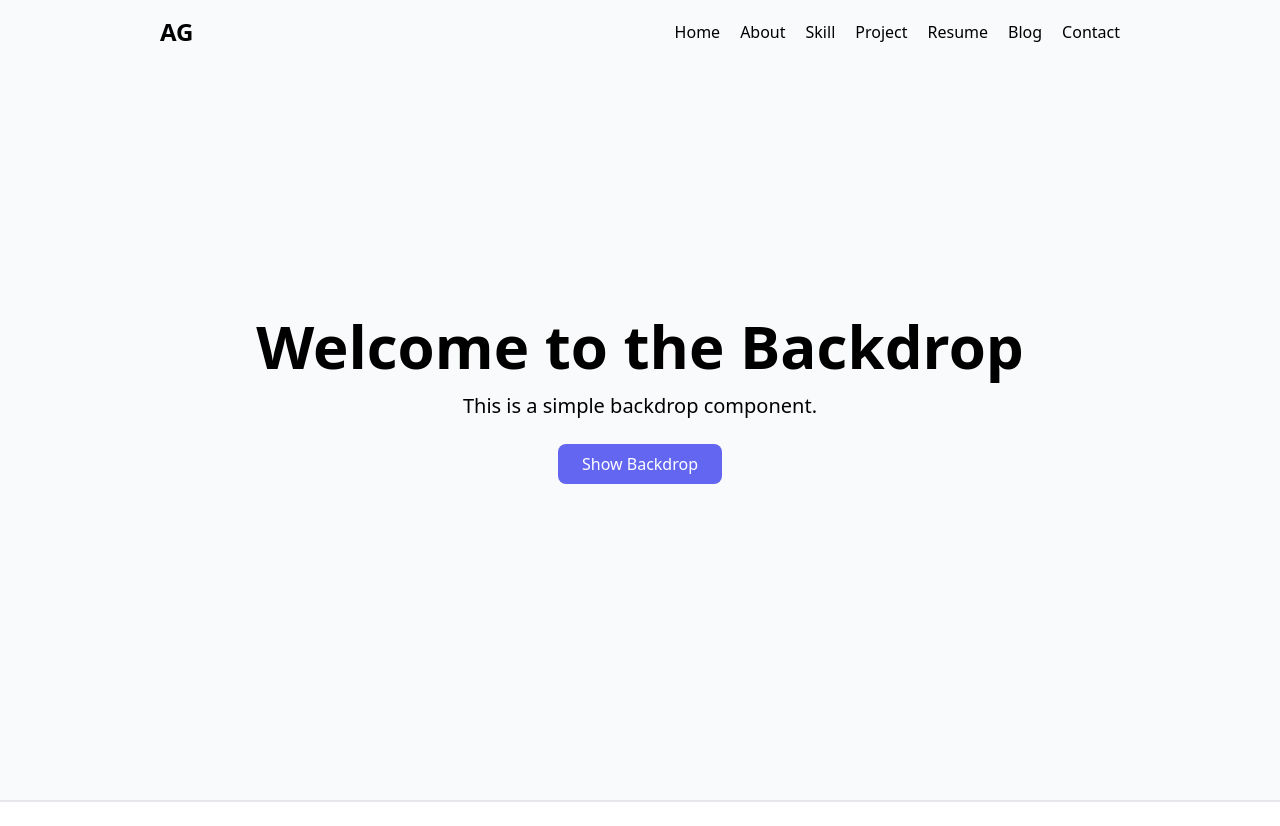
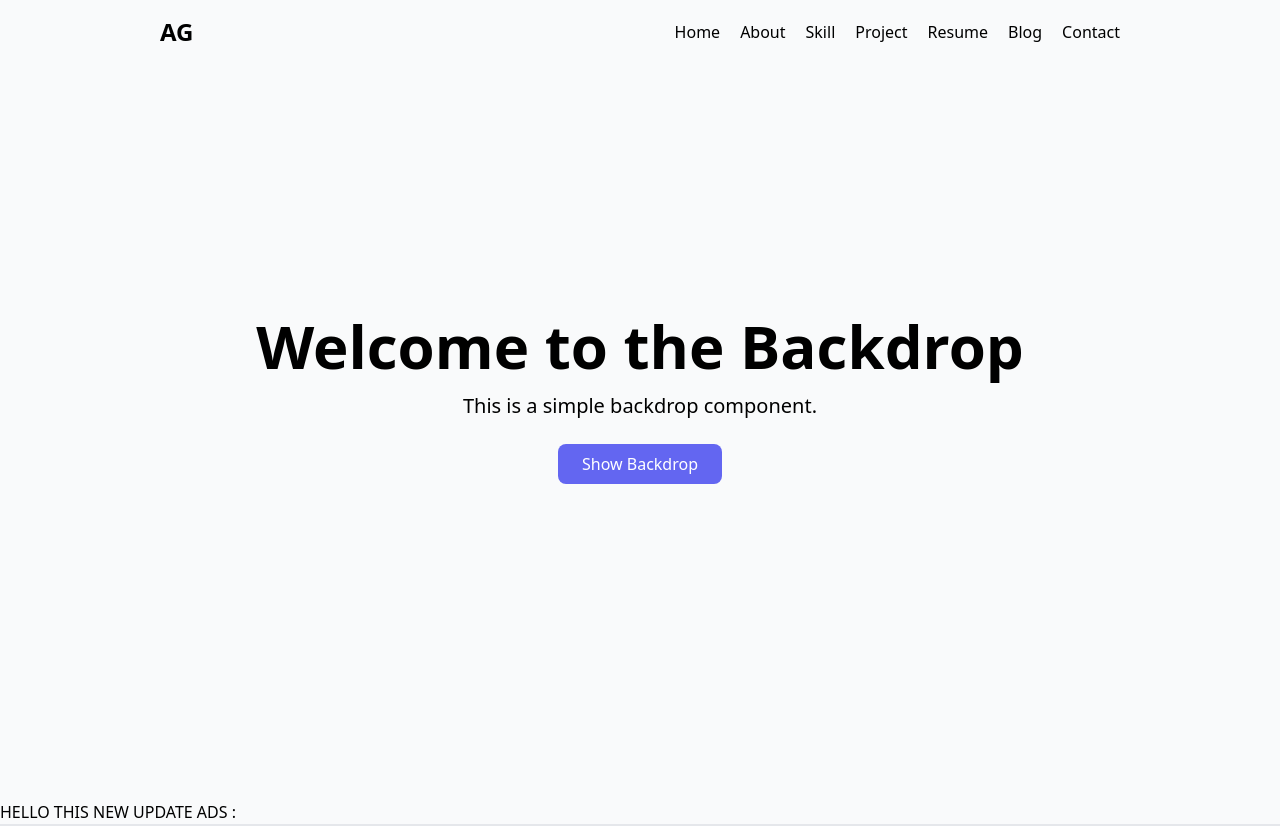
Before and after one commit to godhaniankur/portfolio-, a React (Vite) app in the folder frontend/: page / in a window 1280 px wide. Before the commit the page ends 802 px from the top, so only its background shows below. Built offline with nearby package versions, Linux system fonts and the light colour scheme.

Commit message:
add ads meta tag in html file

```diff
--- a/frontend/index.html
+++ b/frontend/index.html
@@ -2,7 +2,8 @@
 <html lang="en">
   <head>
     <meta charset="UTF-8" />
-    <meta name="google-adsense-account" content="ca-pub-7876219071022210">
+   <script async src="https://pagead2.googlesyndication.com/pagead/js/adsbygoogle.js?client=ca-pub-7876219071022210"
+     crossorigin="anonymous"></script>
     <link rel="icon" type="image/svg+xml" href="/favicon.svg" />
     <meta name="viewport" content="width=device-width, initial-scale=1.0" />
     <title>frontend</title>
--- a/frontend/src/Backdrop.jsx
+++ b/frontend/src/Backdrop.jsx
@@ -38,6 +38,7 @@
       </div>
 
     </div>
+    HELLO THIS NEW UPDATE ADS :
     <div className=' border'>
 
       <AdBanner />
```
